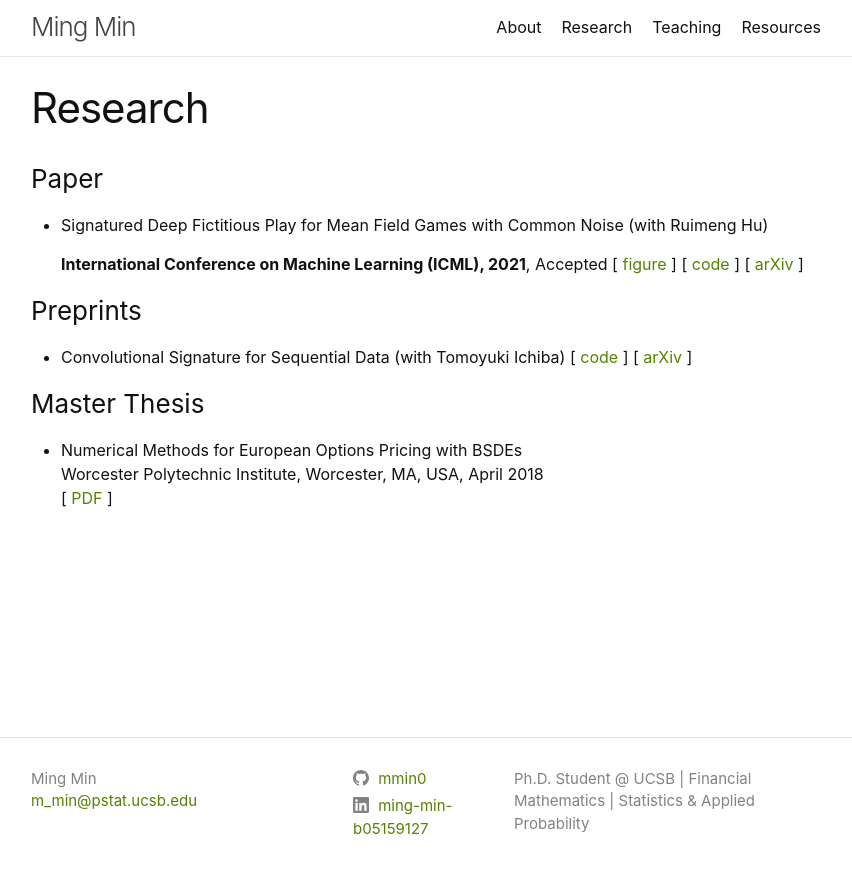
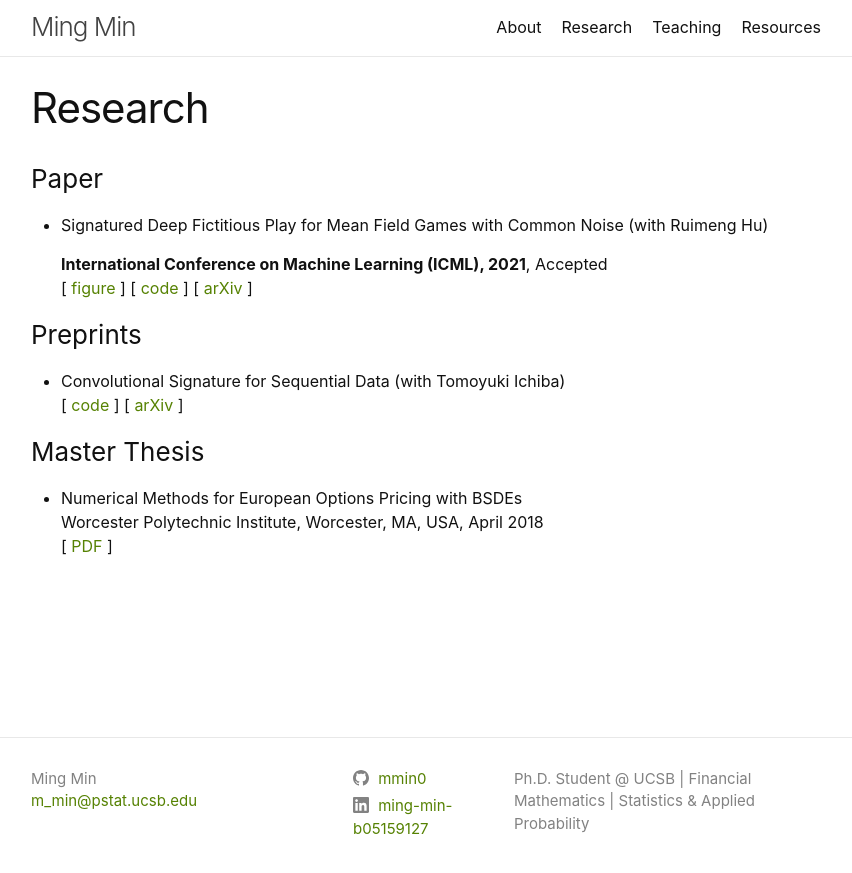
Before and after one commit to mmin0/mmin0.github.io, a Jekyll site: the page built from publications/index.md, in a window 1280 px wide. Shown: the top 873 px of the page, without its empty margins (214-1066 px from the left). Built offline with Jekyll 4.4.1, drawn with Linux system fonts in a browser that asks for light colours.

```diff
--- a/publications/index.md
+++ b/publications/index.md
@@ -5,11 +5,11 @@ title: Research
 ### Paper
 * Signatured Deep Fictitious Play for Mean Field Games with Common Noise (with Ruimeng Hu)
 
-  **International Conference on Machine Learning (ICML), 2021**, Accepted
+  **International Conference on Machine Learning (ICML), 2021**, Accepted \
   \[ [figure](SigDFP_icml.png) \] \[ [code](https://github.com/mmin0/SigDFP) \] \[ [arXiv](https://arxiv.org/abs/2106.03272) \]
 
 ### Preprints
-* Convolutional Signature for Sequential Data (with Tomoyuki Ichiba)
+* Convolutional Signature for Sequential Data (with Tomoyuki Ichiba) \
   \[ [code](https://github.com/mmin0/CNNSig) \] \[ [arXiv](https://arxiv.org/abs/2009.06719) \]
 
 ### Master Thesis
```
